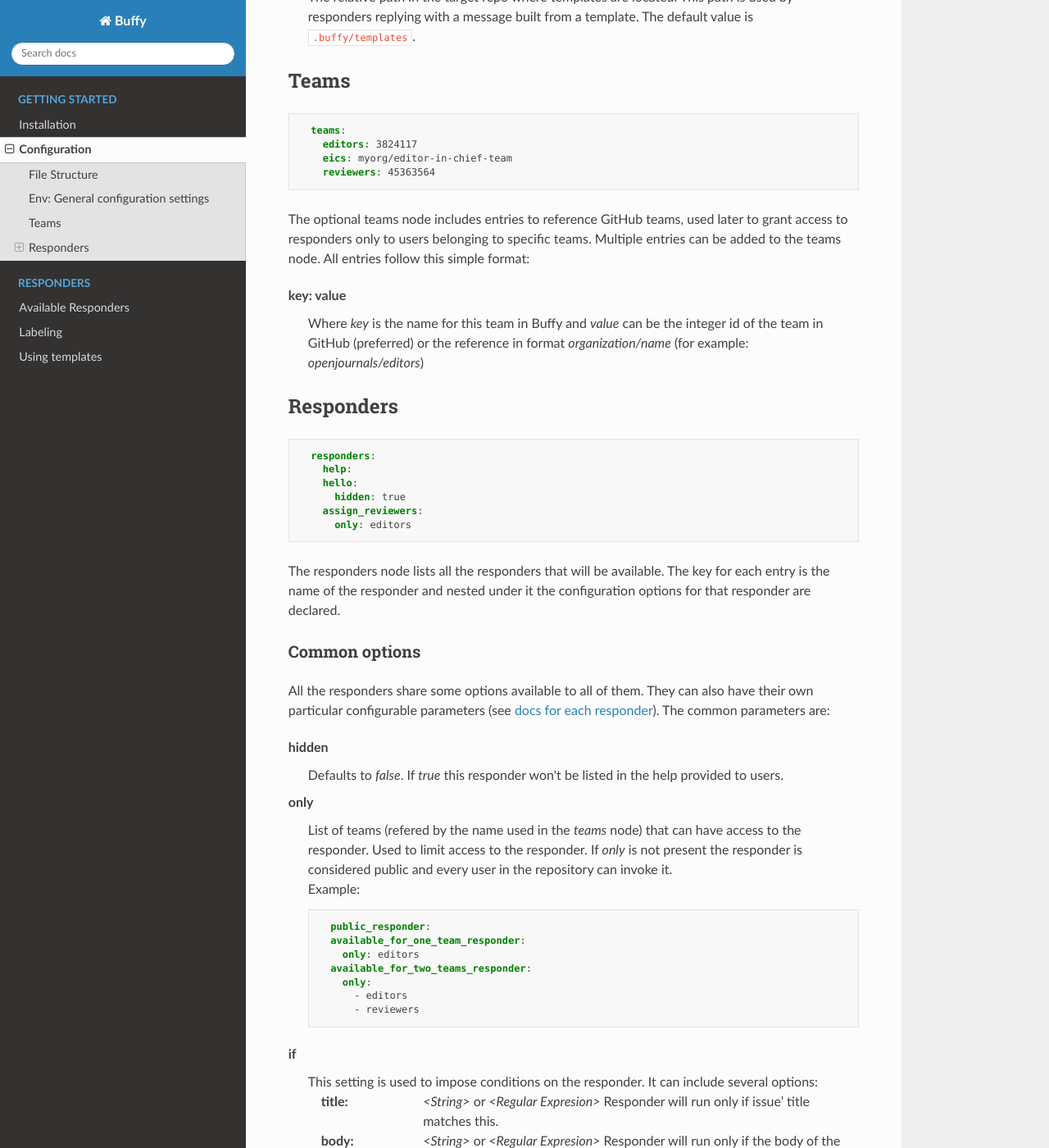
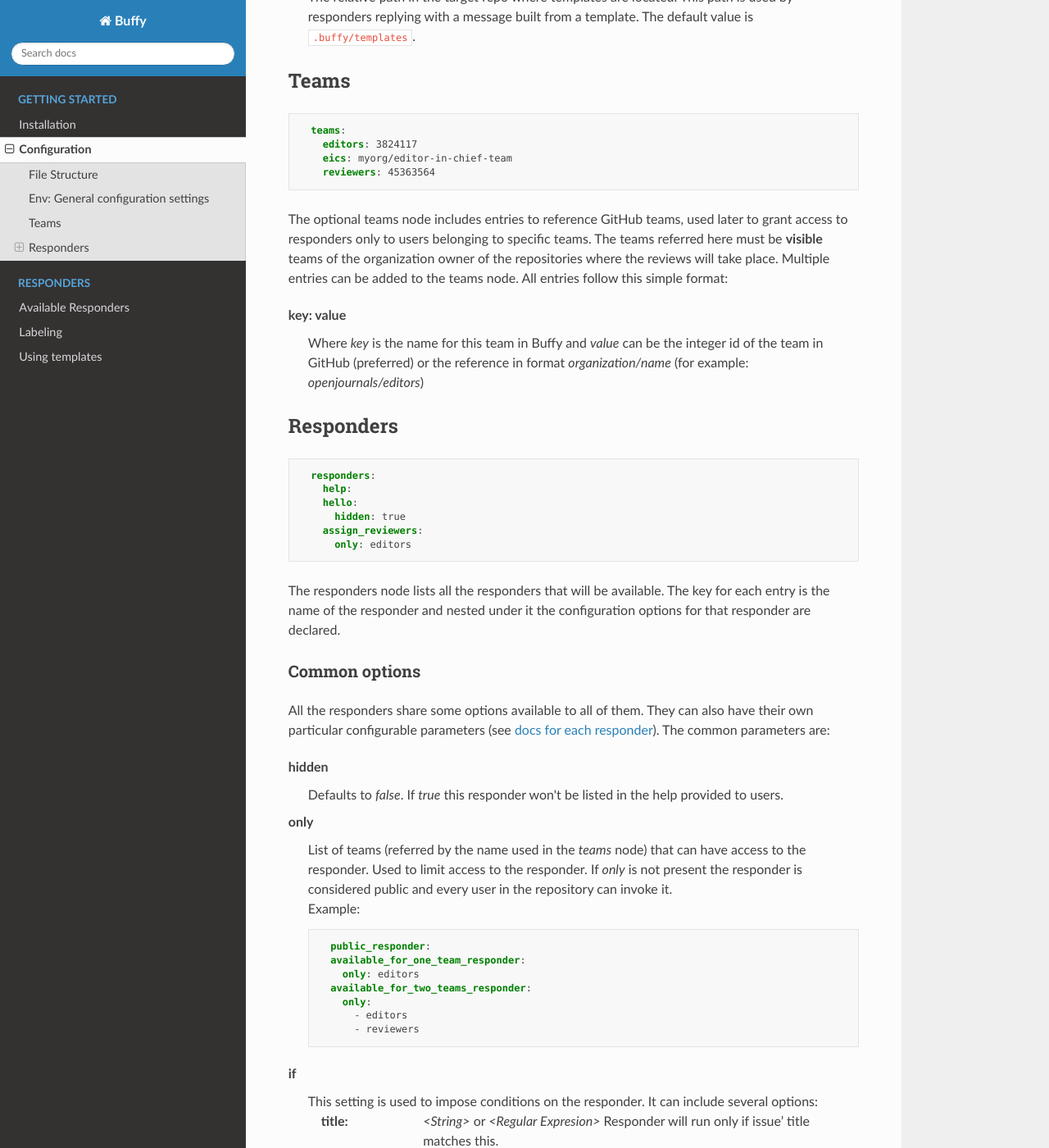
Before and after one commit to openjournals/buffy, a Sphinx documentation site: the page built from docs/configuration.md, in a window 1280 px wide and 1400 px high, scrolled down 1823 px. Shown: the whole window at 82% size. Built offline with Sphinx 7.4.7 and the Read the Docs theme 2.0.0, drawn with Linux system fonts in a browser that asks for light colours.

Commit message:
teams must be visible

````diff
--- a/docs/configuration.md
+++ b/docs/configuration.md
@@ -84,7 +84,7 @@ The _env_ section is used to declare general key/value settings. For security re
     eics: myorg/editor-in-chief-team
     reviewers: 45363564
 ```
- The optional teams node includes entries to reference GitHub teams, used later to grant access to responders only to users belonging to specific teams. Multiple entries can be added to the teams node. All entries follow this simple format:
+ The optional teams node includes entries to reference GitHub teams, used later to grant access to responders only to users belonging to specific teams. The teams referred here must be __visible__ teams of the organization owner of the repositories where the reviews will take place. Multiple entries can be added to the teams node. All entries follow this simple format:
 
  <dl>
   <dt>key: value</dt>
@@ -113,7 +113,7 @@ The _env_ section is used to declare general key/value settings. For security re
   <dd>Defaults to <em>false</em>. If <em>true</em> this responder won't be listed in the help provided to users.</dd>
 
   <dt>only</dt>
-  <dd>List of teams (refered by the name used in the <em>teams</em> node) that can have access to the responder. Used to limit access to the responder. If <em>only</em> is not present the responder is considered public and every user in the repository can invoke it.
+  <dd>List of teams (referred by the name used in the <em>teams</em> node) that can have access to the responder. Used to limit access to the responder. If <em>only</em> is not present the responder is considered public and every user in the repository can invoke it.
 
   Example:
 
````
